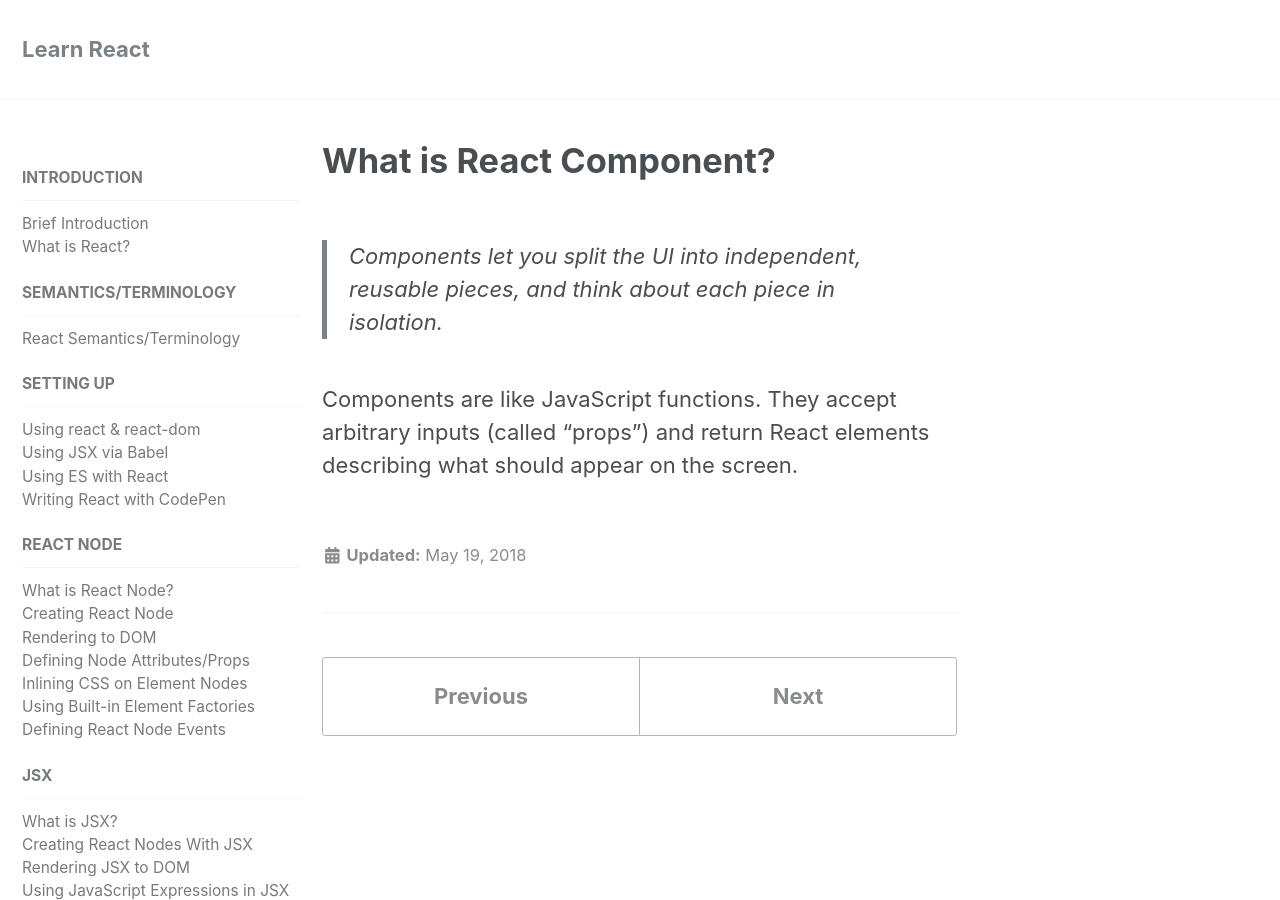
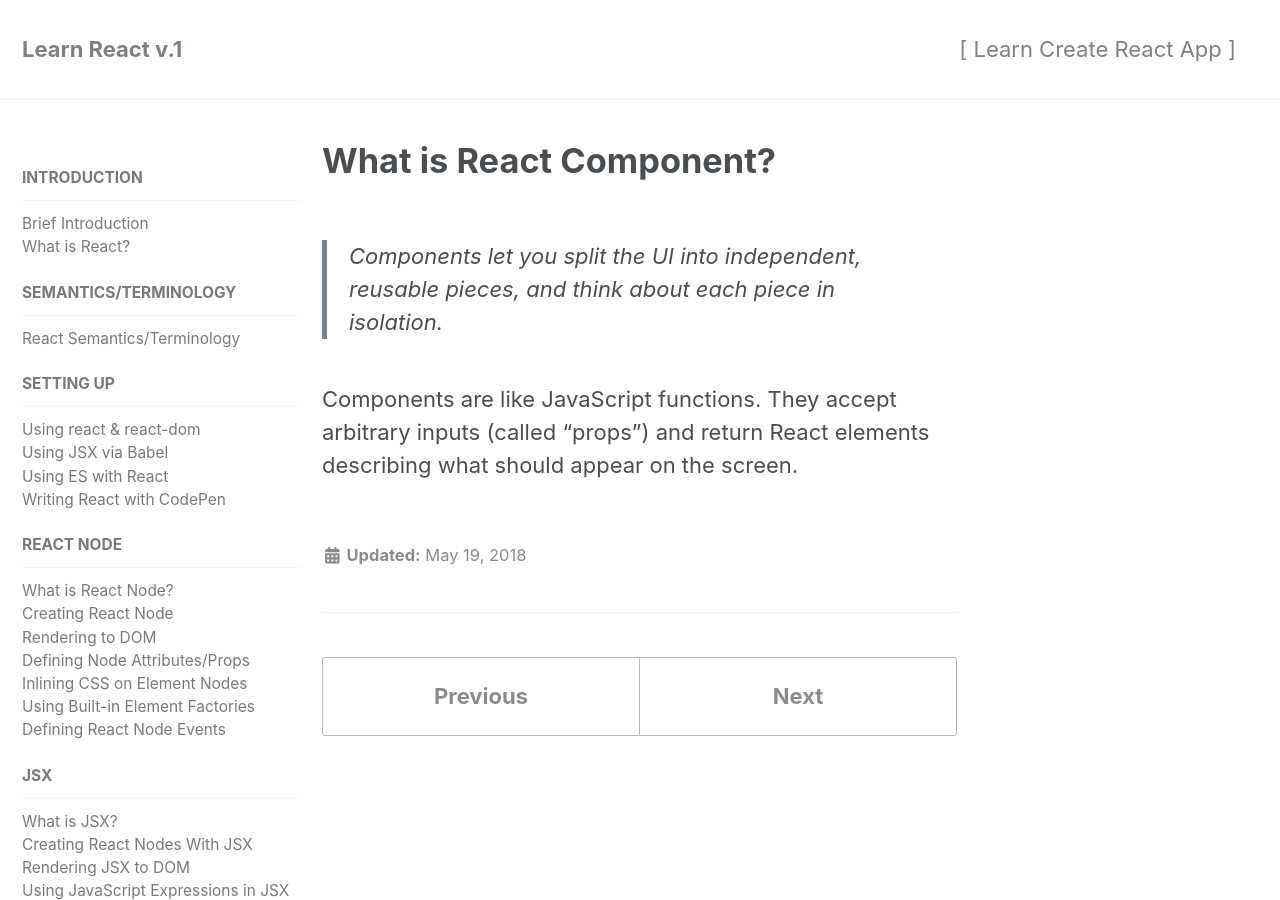
Before and after one commit to learnreactjs/learnreactjs.github.io, a Jekyll site: the page built from _docs/22-what-is-react-component.md, in a window 1280 px wide and 900 px high. Built offline with Jekyll 4.4.1, drawn with Linux system fonts in a browser that asks for light colours; nearby versions of some CDN libraries.

Commit message:
update website

```diff
--- a/_config.yml
+++ b/_config.yml
@@ -16,7 +16,7 @@
 
 # Site Settings
 locale                   : "en-US"
-title                    : "Learn React"
+title                    : "Learn React v.1"
 title_separator          : "-"
 name                     : "CodeSym"
 description              : "A comprehensive introduction to React."
--- a/_data/navigation.yml
+++ b/_data/navigation.yml
@@ -1,4 +1,8 @@
 # main links
+# main links
+main:
+  - title: "[ Learn Create React App ]"
+    url: https://createreactapp.github.io/
 docs:
   - title: Introduction
     children:
--- a/_layouts/default.html
+++ b/_layouts/default.html
@@ -2,12 +2,6 @@
 ---
 
 <!doctype html>
-<!--
-  Minimal Mistakes Jekyll Theme 4.11.2 by Michael Rose
-  Copyright 2013-2018 Michael Rose - mademistakes.com | @mmistakes
-  Free for personal and commercial use under the MIT license
-  https://github.com/mmistakes/minimal-mistakes/blob/master/LICENSE.txt
--->
 <html lang="{{ site.locale | slice: 0,2 | default: "en" }}" class="no-js">
   <head>
     {% include head.html %}
```
Also changed, not shown: 1 other file.
